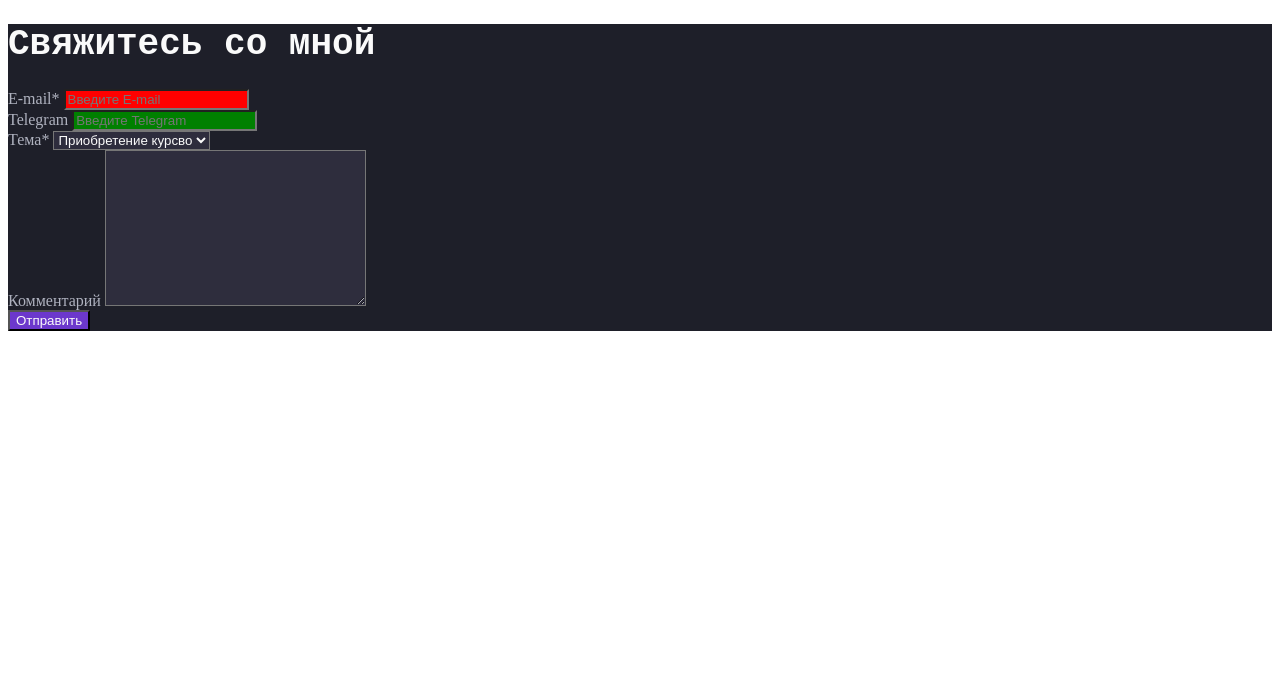
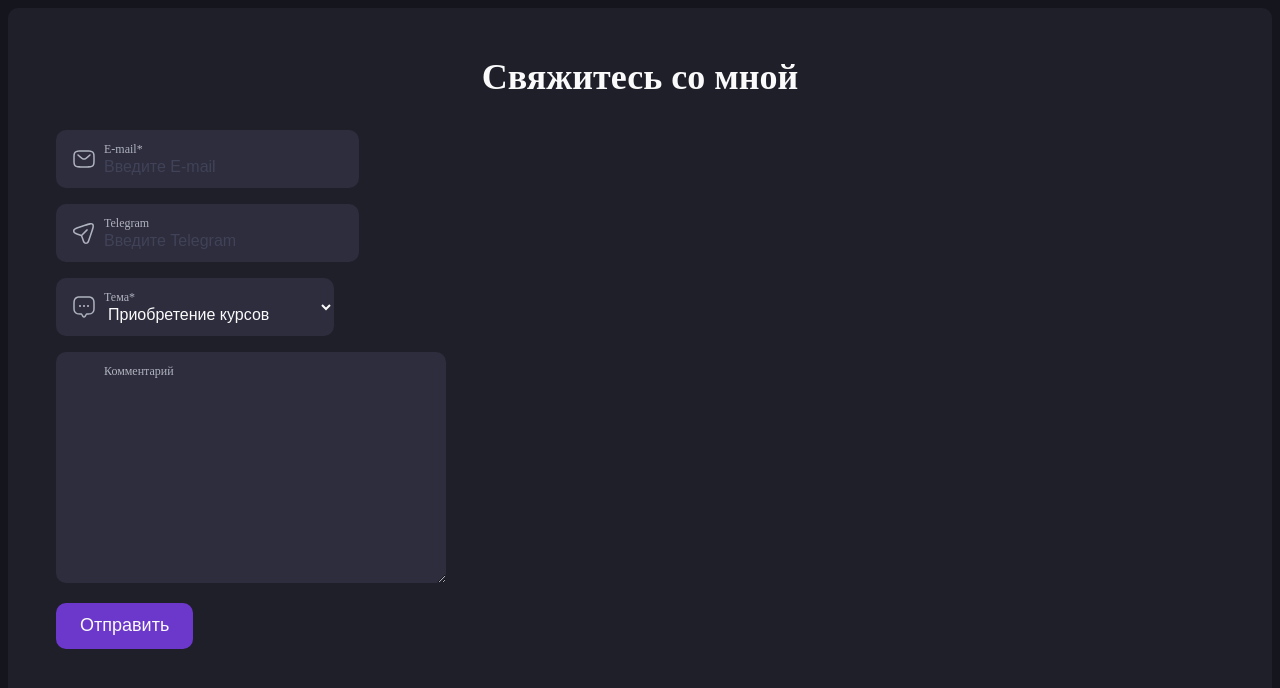
Before and after one commit to krupindi/html-css, a plain HTML site: page Dev/PurpleForm/index.html in a window 1280 px wide. Drawn offline with Linux system fonts and the light colour scheme.

Commit message:
feat: add layout sections for positioning in Miro and enhance PurpleForm with icons and improved styles

```diff
--- a/Dev/PurpleForm/index.html
+++ b/Dev/PurpleForm/index.html
@@ -10,7 +10,8 @@
     <main>
       <h1>Свяжитесь со мной</h1>
       <form action="#">
-        <div>
+        <div class="field">
+          <img src="./images/message.svg" alt="Иконка сообщения" />
           <label for="email">E-mail*</label>
           <input
             type="email"
@@ -20,7 +21,8 @@
             required
           />
         </div>
-        <div>
+        <div class="field">
+          <img src="./images/telegram.svg" alt="Иконка телеграмма" />
           <label for="telegram">Telegram</label>
           <input
             type="text"
@@ -30,14 +32,15 @@
             placeholder="Введите Telegram"
           />
         </div>
-        <div>
+        <div class="field">
+          <img src="./images/topic.svg" alt="Иконка темы" />
           <label for="topic">Тема*</label>
           <select name="topic" id="topic">
-            <option value="courses">Приобретение курсво</option>
+            <option value="courses">Приобретение курсов</option>
             <option value="feedback">Обратная свзяь</option>
           </select>
         </div>
-        <div>
+        <div class="field">
           <label for="comment">Комментарий</label>
           <textarea name="comment" id="comment" cols="30" rows="10"></textarea>
         </div>
--- a/Dev/PurpleForm/styles/style.css
+++ b/Dev/PurpleForm/styles/style.css
@@ -1,12 +1,30 @@
+body {
+  background-color: #15161d;
+}
+
 main {
   background-color: #1e1f29;
+  border-radius: 10px;
+  padding: 48px;
+}
+.field {
+  margin-bottom: 16px;
+  position: relative;
+}
+
+.field img {
+  position: absolute;
+  top: 17px;
+  left: 16px;
 }
 
 h1 {
   color: #fafafa;
   font-size: 36px;
   font-weight: 700;
-  font-family: "Andale Mono", monospace;
+  font-family: ssans-serif;
+  text-align: center;
+  margin: 0 0 32px 0;
 }
 
 input,
@@ -14,21 +32,40 @@ textarea,
 select {
   background-color: #2e2d3d;
   color: #fafafa;
-}
-
-input:invalid {
-  background: red;
-}
-
-input:valid {
-  background: green;
+  font-weight: 400;
+  font-size: 16px;
+  line-height: 120%;
+  font-family: sans-serif;
+  padding: 27px 48px 12px;
+  border-radius: 10px;
+  border: none;
 }
 
 label {
+  position: absolute;
+  top: 12px;
+  left: 48px;
+  font-weight: 400px;
+  font-size: 12px;
+  line-height: 120%;
   color: #afb2bf;
+}
+
+input::placeholder,
+textarea::placeholder,
+select::placeholder {
+  color: #404257;
+  font-size: 16px;
 }
 
 button {
   background-color: #6c38cc;
   color: #fafafa;
+  border: none;
+  border-radius: 10px;
+  padding: 12px 24px;
+  font-weight: 400;
+  font-size: 18px;
+  line-height: 120%;
+  text-align: center;
 }
```
Also changed, not shown: Dev/Miro/index.html (+25 -0 lines), Dev/Miro/styles/style.css (+63 -0 lines), Dev/PurpleForm/images/message.svg (added), Dev/PurpleForm/images/telegram.svg (added), Dev/PurpleForm/images/topic.svg (added).
